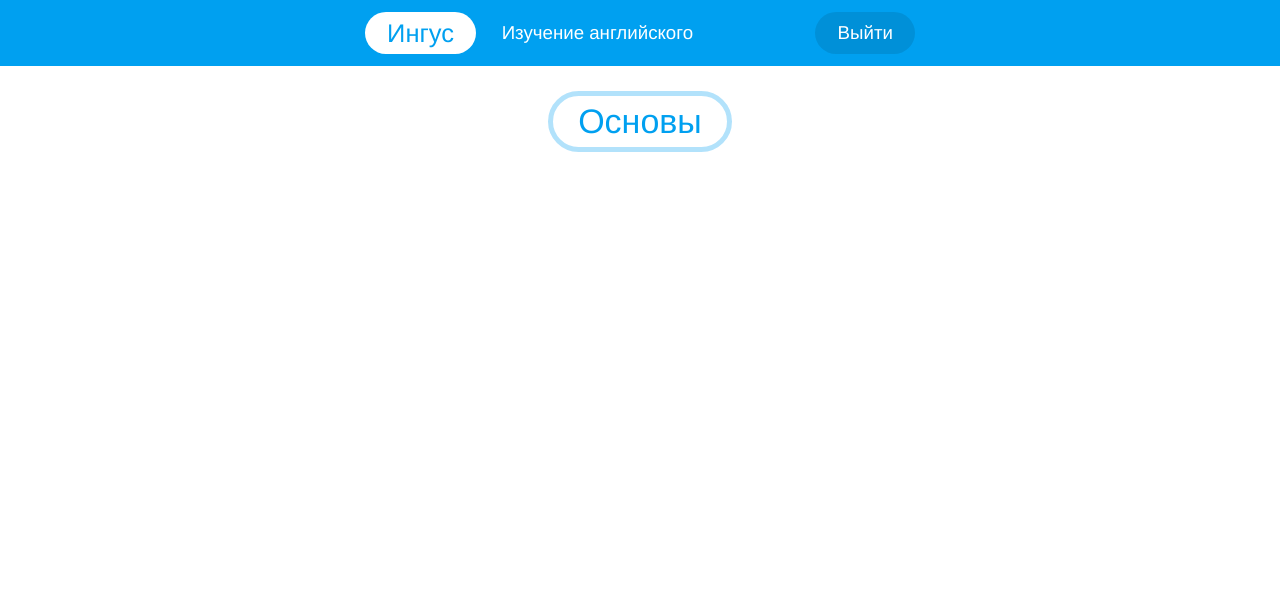
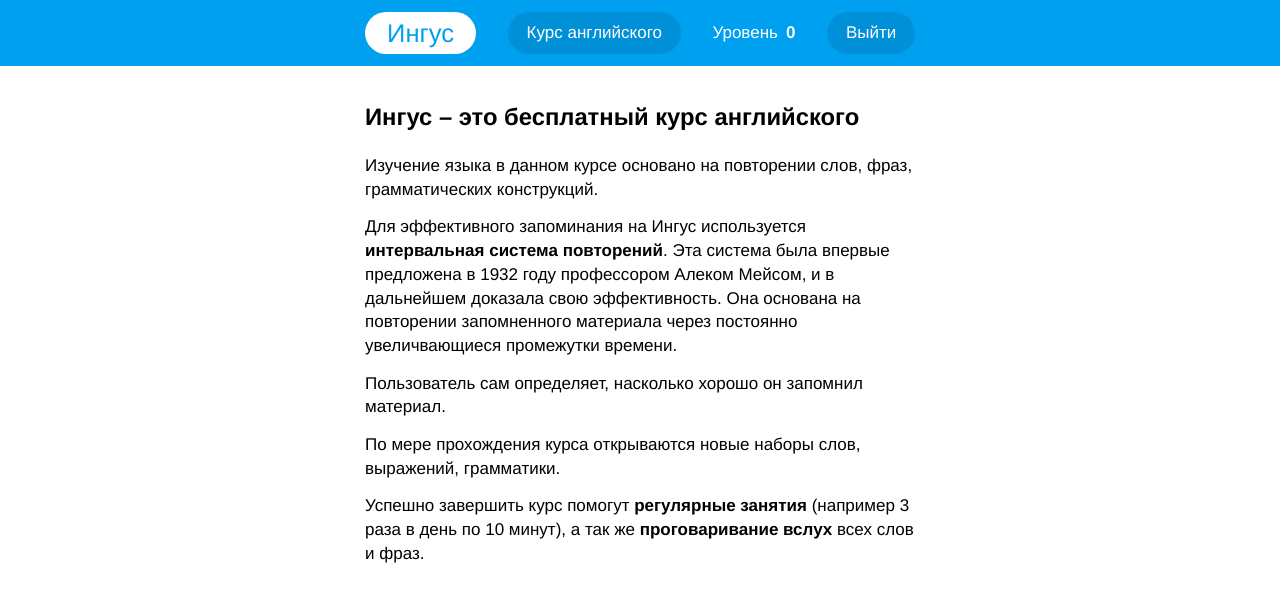
Before and after one commit to grialexey/engus, a Django app: page / in a window 1280 px wide. Shown: the top 602 px of the page. Run offline with Django 3.2, Linux system fonts and the light colour scheme; the visitor is signed in with stand-in values (Sample User, id 1); data that the repository does not hold is empty; some libraries are stand-ins or nearby versions.

Commit message:
Design change. Decks redesign

```diff
--- a/engus/accounts/templates/registration/login.html
+++ b/engus/accounts/templates/registration/login.html
@@ -4,7 +4,7 @@
 {% block pagetitle %}Вход на сайт. {% endblock %}
 
 
-{% block header_menu_item_login_class %}active{% endblock %}
+{% block header_menu_item_login_class %}m-active{% endblock %}
 
 
 {% block registration_content %}
--- /dev/null
+++ b/engus/cards/context_processors.py
@@ -0,0 +1,10 @@
+from .models import CardLearner
+
+
+def cards_learned_count(request):
+    cards_count = 0
+    if request.user.is_authenticated():
+        cards_count = CardLearner.objects.filter(learner=request.user).learned().count()
+    return {
+        'cards_learned_count': cards_count,
+    }
--- a/engus/cards/templates/cards/deck_list.html
+++ b/engus/cards/templates/cards/deck_list.html
@@ -2,17 +2,22 @@
 
 {% load pytils_numeral %}
 
-{% block header_menu_item_decks_class %}active{% endblock %}
+{% block header_menu_item_deck_list_class %}m-active{% endblock %}
 
 {% block content %}
     <section class="deck-list">
+        {% load thumbnail %}
+        {% for deck in deck_list %}
+            {% ifchanged deck.unit_name %}
                 <h2 class="deck-list__unit-title">
-            <span class="deck-list__unit-title-wrapper">Основы</span>
+                    <span class="deck-list__unit-title-wrapper">{{ deck.unit_name }}</span>
                 </h2>
-        <ul class="deck-list__list">
-            {% load thumbnail %}
-            {% for deck in deck_list %}<li class="deck-list__item">
+            {% endifchanged %}
+            <div class="deck-list__item {% if cards_learned_count < deck.weight %}m-inactive{% endif %}">
+                {% if cards_learned_count >= deck.weight %}
                     <a class="deck-list__item-link" href="{{ deck.get_study_url }}">
+                {% endif %}
+
                         <div class="deck-list__item-image-wrapper">
                             {% if deck.image %}
                                 {% thumbnail deck.image 200x200  quality=80  as thumb %}
@@ -22,14 +27,32 @@
                             {% endif %}
                         </div>
 
-                    <h2 class="deck-list__item-title">{{ deck.name }}</h2>
+                        <h2 class="deck-list__item-title">
+                            {{ deck.name }}
+                        </h2>
+
                         {% with deck_cards_count=deck.card__count %}
-                    <div class="deck-list__item-cards-count {% if deck.card_learners.exists %}{% if deck.learned_cards_count == deck_cards_count %}m-done{% else %}m-repeat{% endif %}{% endif %}">
-                        {{ deck.learned_cards_count }} / {{ deck_cards_count }}
+
+                        {% if cards_learned_count < deck.weight %}
+                            <span class="deck-list__item-cards-count">{{ deck_cards_count }}</span>
+                        {% else %}
+                            {% with learned_cards=deck.learned_cards.count %}
+                            <span class="deck-list__item-cards-count {% if deck.card_learners.exists %}{% if learned_cards == deck_cards_count %}m-done{% else %}m-repeat{% endif %}{% endif %}">
+                                {% if learned_cards != deck_cards_count %}{{ learned_cards }} / {% endif %}{{ deck_cards_count }}
+                            </span>
+                            {% endwith %}
+                        {% endif %}
+
+                        {% if cards_learned_count < deck.weight %}
+                            <div class="deck-list__item-access">{{ deck.weight }}</div>
+                        {% endif %}
+
+                        {% endwith %}
+
+                {% if cards_learned_count >= deck.weight %}
+                    </a>
+                {% endif %}
             </div>
-                    {% endwith %}
-                </a>
-            </li>{% endfor %}
-        </ul>
+        {% endfor %}
     </section>
 {% endblock %}
--- a/engus/cards/urls.py
+++ b/engus/cards/urls.py
@@ -1,9 +1,10 @@
 from django.conf.urls import patterns, url
-from .views import study_deck, confidence_change, DeckDetailView
+from .views import study_deck, confidence_change, DeckDetailView, DeckListView
 
 
 urlpatterns = patterns('',
+    url(r'^decks/$', DeckListView.as_view(), name='deck-list'),
+    url(r'^decks/(?P<pk>\d+)/$', DeckDetailView.as_view(), name='deck-detail'),
     url(r'^decks/(?P<pk>\d+)/study/$', study_deck, name='deck-study'),
-    url(r'^decks/(?P<pk>\d+)/$', DeckDetailView.as_view(), name='deck-detail'),
     url(r'^cards/(?P<pk>\d+)/confidence-change/$', confidence_change, name='card-confidence-change'),
 )
--- a/engus/cards/views.py
+++ b/engus/cards/views.py
@@ -4,6 +4,7 @@ from django.template import RequestContext
 from django.shortcuts import render_to_response, get_object_or_404, redirect
 from django.contrib.auth.decorators import login_required
 from django.views.generic.detail import DetailView
+from django.views.generic.list import ListView
 from django.db.models import Count, Prefetch
 from braces.views import LoginRequiredMixin
 from .models import Card, Deck, CardLearner
@@ -11,15 +12,25 @@ from .forms import CardLearnerConfidenceForm
 
 
 def home_view(request):
-    if request.user.is_authenticated():
-        decks = Deck.objects.filter(Q(user=request.user) | Q(user__isnull=True)).annotate(Count('card'))
-        for deck in decks:
-            deck.card_learners = CardLearner.objects.filter(card__deck=deck, learner=request.user)
-            deck.learned_cards_count = deck.card_learners.learned().count()
-        return render_to_response('cards/deck_list.html', {'deck_list': decks, },
-                                  context_instance=RequestContext(request))
-    else:
-        return render_to_response('home.html', context_instance=RequestContext(request))
+    return render_to_response('home.html', context_instance=RequestContext(request))
+
+
+class DeckListView(LoginRequiredMixin, ListView):
+
+    def get_queryset(self):
+        return Deck.objects.filter(Q(user=self.request.user) | Q(user__isnull=True)).annotate(Count('card'))
+
+    def get_context_data(self, **kwargs):
+        context = super(DeckListView, self).get_context_data(**kwargs)
+        card_learners = CardLearner.objects.filter(learner=self.request.user).select_related('card')
+        context['card_learners_decks'] = card_learners.values_list('card__deck', flat=True)
+        context['learned_card_learners_decks'] = card_learners.learned().values_list('card__deck', flat=True)
+        for deck in self.object_list:
+            deck.card_learners = CardLearner.objects.filter(card__deck=deck, learner=self.request.user)
+            deck.learned_cards = deck.card_learners.learned()
+        return context
+
+
 
 
 class DeckDetailView(LoginRequiredMixin, DetailView):
@@ -27,6 +38,13 @@ class DeckDetailView(LoginRequiredMixin, DetailView):
 
     def get_queryset(self):
         return Deck.objects.filter(Q(user=self.request.user) | Q(user__isnull=True)).select_related('card_set')
+
+    def get_object(self):
+        obj = super(DeckDetailView, self).get_object()
+        if not obj.has_access_to_study(self.request.user):
+            raise Http404
+        return obj
+
 
 
 @login_required
@@ -37,7 +55,7 @@ def study_deck(request, pk):
         raise Http404
     response_data = {'deck': deck, }
     cards = Card.objects.filter(deck=deck)
-    if cards.exists():
+    if cards.exists() and deck.has_access_to_study(request.user):
         card_learners = CardLearner.objects.filter(card__in=cards, learner=request.user)
         if card_learners.exists():
             response_data['learned_cards_count'] = card_learners.learned().count()
@@ -49,7 +67,7 @@ def study_deck(request, pk):
                 try:
                     card = cards.exclude(pk__in=card_learners.values_list('card', flat=True))[:1].get()
                 except Card.DoesNotExist:
-                    return redirect('/')
+                    return redirect('cards:deck-list')
         else:
             card = cards[0]
             response_data['learned_cards_count'] = 0
@@ -57,7 +75,7 @@ def study_deck(request, pk):
         response_data['study_mode'] = True
         return render_to_response('cards/deck_study.html', response_data, context_instance=RequestContext(request))
     else:
-        return redirect('/')
+        return redirect('cards:deck-list')
 
 
 @login_required
--- a/engus/settings.py
+++ b/engus/settings.py
@@ -17,7 +17,7 @@ INSTALLED_APPS = (
     # Third-party apps, patches, fixes
     'easy_thumbnails',
     #'rest_framework',
-    # 'debug_toolbar',
+    'debug_toolbar',
     'pytils',
 
     # Local apps, referenced via engus.appname
@@ -45,6 +45,7 @@ TEMPLATE_CONTEXT_PROCESSORS = (
     'django.core.context_processors.tz',
     'django.core.context_processors.request',
     'django.contrib.messages.context_processors.messages',
+    'engus.cards.context_processors.cards_learned_count',
 )
 
 TEMPLATE_DIRS = [os.path.join(BASE_DIR, 'templates')]
--- a/engus/static/css/global.css
+++ b/engus/static/css/global.css
@@ -373,41 +373,61 @@ textarea {
   margin-top: 25px;
   margin-bottom: 35px;
 }
+.deck-list {
+  margin-top: 1.5rem;
+  text-align: center;
+}
 .deck-list__unit-title {
   text-align: center;
+  margin-top: 2rem;
   margin-bottom: 2.5rem;
 }
 .deck-list__unit-title-wrapper {
   color: #00a0f0;
-  font-size: 2rem;
+  font-size: 1.8rem;
   display: inline-block;
   line-height: 3rem;
-  height: 3.6rem;
-  -webkit-border-radius: 1.8rem;
-  border-radius: 1.8rem;
+  height: 3.4rem;
+  -webkit-border-radius: 1.7rem;
+  border-radius: 1.7rem;
   padding: 0 1.5rem;
-  border: 0.3rem solid rgba(0,160,240,0.3);
+  border: 0.2rem solid rgba(0,160,240,0.3);
   -webkit-box-sizing: border-box;
   -moz-box-sizing: border-box;
   box-sizing: border-box;
-}
-.deck-list__list {
-  text-align: center;
 }
 .deck-list__item {
   width: 150px;
   display: inline-block;
   vertical-align: top;
   margin: 0 0.7rem 3rem;
+  text-align: center;
+}
+.deck-list__item.m-inactive .deck-list__item-title {
+  color: #aaa;
+}
+.deck-list__item.m-inactive .deck-list__item-image {
+  -webkit-filter: grayscale(100%);
+  filter: grayscale(100%);
+  opacity: 0.7;
+  -ms-filter: "progid:DXImageTransform.Microsoft.Alpha(Opacity=70)";
+  filter: alpha(opacity=70);
+}
+.deck-list__item-access {
+  display: inline-block;
+  padding: 0.2rem 0.6rem;
+  -webkit-border-radius: 0.7rem;
+  border-radius: 0.7rem;
+  color: #fff;
+/*font-weight: bold;*/
+  padding-left: 1.5rem;
+  line-height: 1rem;
+  margin-top: 0.1rem;
+  background: #aaa url("../images/lock-white.png") no-repeat 0.5rem center;
 }
 .deck-list__item-link {
-  -webkit-box-sizing: border-box;
-  -moz-box-sizing: border-box;
-  box-sizing: border-box;
-  color: #000;
   text-decoration: none;
   display: block;
-  text-align: center;
 }
 .deck-list__item-link:hover .deck-list__item-image {
   opacity: 0.7;
@@ -417,7 +437,6 @@ textarea {
 .deck-list__item-title {
   font-size: 1rem;
   line-height: 1.2;
-  color: #0096f0;
   color: #333;
 }
 .deck-list__item-image-wrapper {
@@ -427,6 +446,7 @@ textarea {
   position: relative;
   display: block;
   margin-bottom: 0.7rem;
+  text-align: center;
 }
 .deck-list__item-image {
   height: auto;
@@ -434,9 +454,12 @@ textarea {
   display: block;
 }
 .deck-list__item-cards-count {
-  color: #bbb;
+  margin-top: 0.1rem;
+  color: #aaa;
   font-size: 0.85rem;
-  margin-top: 0.1rem;
+  line-height: 1rem;
+  white-space: nowrap;
+  display: block;
 }
 .deck-list__item-cards-count.m-done {
   color: #080;
@@ -444,7 +467,6 @@ textarea {
 }
 .deck-list__item-cards-count.m-repeat {
   color: #f00;
-/*font-weight: bold;*/
 }
 .deck-study__header {
   margin-bottom: 1rem;
@@ -650,6 +672,10 @@ textarea {
   padding: 0 15px;
   position: relative;
 }
+.header__level {
+  font-weight: bold;
+  margin-left: 0.2rem;
+}
 .header__menu {
   display: -webkit-box;
   display: -moz-box;
@@ -688,7 +714,7 @@ textarea {
   -webkit-flex: 0 0 auto;
   -ms-flex: 0 0 auto;
   flex: 0 0 auto;
-  margin-right: 0.5rem;
+  margin-right: 1rem;
   position: relative;
 }
 .header__menu-item:last-child {
@@ -704,27 +730,19 @@ textarea {
   flex: 1 1 auto;
   margin: 0;
 }
-.header__menu-slogan {
+.header__menu-item--level {
+  line-height: 2.5rem;
+  height: 2.5rem;
+  padding: 0;
+}
+.header__menu-link {
+  display: block;
+  font-size: 1rem;
   line-height: 2.5rem;
   height: 2.5rem;
   -webkit-border-radius: 1.25rem;
   border-radius: 1.25rem;
-  padding: 0 1rem;
-  font-size: 1.1rem;
-}
-@media (max-width: 500px) {
-  .header__menu-slogan {
-    display: none;
-  }
-}
-.header__menu-link {
-  display: block;
-  font-size: 1.1rem;
-  line-height: 2.5rem;
-  height: 2.5rem;
-  -webkit-border-radius: 1.25rem;
-  border-radius: 1.25rem;
-  padding: 0 1.3rem;
+  padding: 0 1.1rem;
   text-decoration: none;
   color: #fff;
   -webkit-transition: background-color 0.1s, opacity 0.1s;
@@ -734,19 +752,37 @@ textarea {
   transition: background-color 0.1s, opacity 0.1s;
   cursor: pointer;
   background-color: rgba(0,0,0,0.1);
+  -webkit-box-sizing: border-box;
+  -moz-box-sizing: border-box;
+  box-sizing: border-box;
 }
-.header__menu-link:hover:not(.active):not(.loading):not(.header__menu-link--logo) {
-  background-color: rgba(0,0,0,0.2);
+.header__menu-link:hover:not(.m-active):not(.loading):not(.header__menu-link--logo) {
+  background-color: rgba(255,255,255,0.3);
 }
-.header__menu-link.active {
-  background-color: #fff;
-  color: #00a0f0;
+.header__menu-link.m-active {
+  background-color: rgba(255,255,255,0.3);
 }
 .header__menu-link--logo {
   font-size: 1.5rem;
+  padding: 0 1.3rem;
   text-decoration: none;
   color: #00a0f0;
   background-color: #fff;
+}
+.home {
+  margin: 2rem 0;
+  line-height: 1.4;
+}
+.home__title {
+  font-size: 1.4rem;
+  margin-bottom: 1.2rem;
+  font-weight: bold;
+}
+.home p {
+  margin: 0.8rem 0;
+}
+.home strong {
+  font-weight: bold;
 }
 .page {
   line-height: 1.3;
--- a/engus/templates/base.html
+++ b/engus/templates/base.html
@@ -27,13 +27,16 @@
         <div class="header__wrapper">
             <ul class="header__menu">
                 <li class="header__menu-item"><a href="/" class="header__menu-link header__menu-link--logo">Ингус</a></li>
-                <li class="header__menu-item header__menu-slogan">Изучение английского</li>
-                <li class="header__menu-item header__menu-item--fill"></li>
+                <li class="header__menu-item">
+                    <a href="{% url 'cards:deck-list' %}" class="header__menu-link {% block header_menu_item_deck_list_class %}{% endblock %}">Курс английского</a>
+                </li>
                 {% if user.is_authenticated %}
+                    <li class="header__menu-item header__menu-item--level">Уровень <span class="header__level">{{ cards_learned_count }}</span></li>
                     <li class="header__menu-item">
                         <a href="{% url 'logout' %}" class="header__menu-link {% block header_menu_item_profile_class %}{% endblock %}">Выйти</a>
                     </li>
                 {% else %}
+                    <li class="header__menu-item header__menu-item--fill"></li>
                     <li class="header__menu-item"><a href="{% url "login" %}" class="header__menu-link {% block header_menu_item_login_class %}{% endblock %}">Войти</a></li>
                 {% endif %}
             </ul>
--- a/engus/templates/home.html
+++ b/engus/templates/home.html
@@ -1,6 +1,15 @@
 {% extends "base.html" %}
+
+{% block pagetitle %}Бесплатный курс английского. {% endblock %}
 
 
 {% block content %}
-	<h1>Hello! It works!</h1>
+    <section class="home">
+	    <h1 class="home__title">Ингус – это бесплатный курс английского</h1>
+        <p>Изучение языка в данном курсе основано на повторении слов, фраз, грамматических конструкций.</p>
+        <p>Для эффективного запоминания на Ингус используется <strong>интервальная система повторений</strong>. Эта система была впервые предложена в 1932 году профессором Алеком Мейсом, и в дальнейшем доказала свою эффективность. Она основана на повторении запомненного материала через постоянно увеличвающиеся промежутки времени.</p>
+        <p>Пользователь сам определяет, насколько хорошо он запомнил материал.</p>
+        <p>По мере прохождения курса открываются новые наборы слов, выражений, грамматики.</p>
+        <p>Успешно завершить курс помогут <strong>регулярные занятия</strong> (например 3 раза в день по 10 минут), а так же <strong>проговаривание вслух</strong> всех слов и фраз.</p>
+    </section>
 {% endblock %}
--- a/engus/utils/models.py
+++ b/engus/utils/models.py
@@ -2,7 +2,7 @@ import uuid
 import os
 
 
-def make_filepath(field_name, instance, filename):
+def make_filepath(instance, filename):
     ext = filename.split('.')[-1]
     filename = "%s.%s" % (uuid.uuid4(), ext)
-    return os.path.join(instance.__class__.__name__.lower(), field_name, filename)
+    return os.path.join(instance.__class__.__name__.lower(), filename)
```
Also changed, not shown: engus/cards/admin.py (+11 -2 lines), engus/cards/models.py (+9 -21 lines), engus/static/frontend/stylus/blocks/deck-list.styl (+36 -20 lines), engus/static/frontend/stylus/blocks/header.styl (+18 -19 lines), engus/static/frontend/stylus/blocks/home.styl (added, +18 -0 lines), engus/cards/migrations/0017_auto_20150304_1050.py (added), engus/cards/migrations/0018_auto_20150304_1110.py (added), engus/static/images/lock-white.png (added), engus/static/images/lock.png (added). Lines whose indentation alone changed are shown as unchanged.
